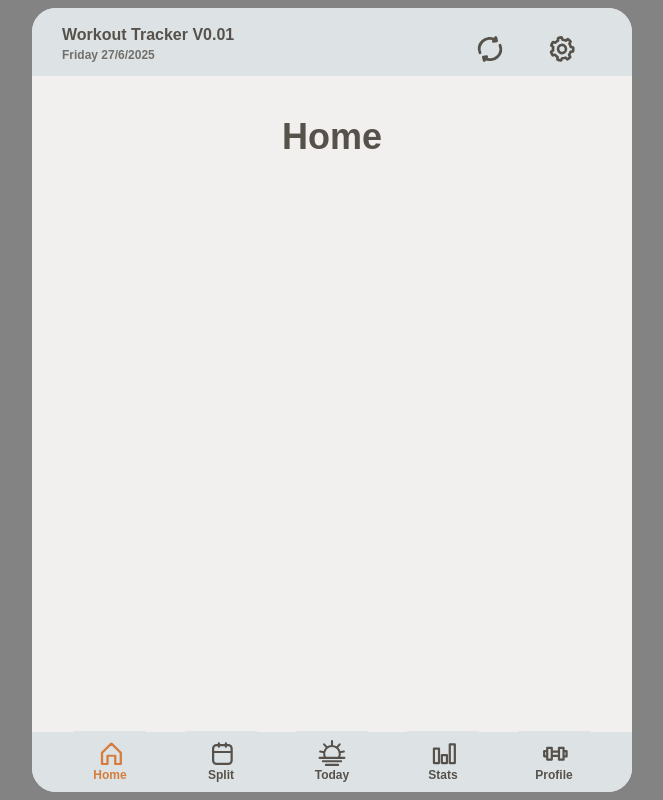
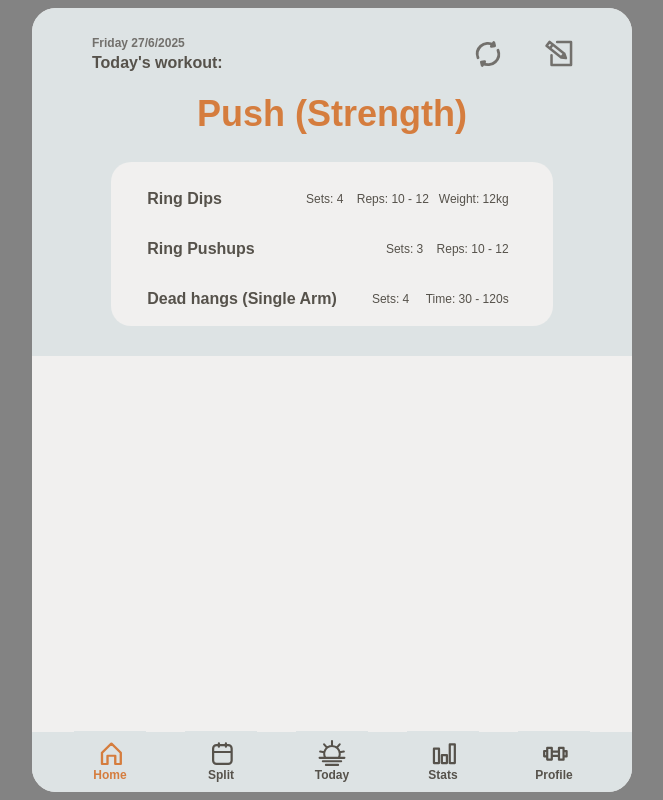
Before and after one commit to snailspot/Workout-Tracker, a plain HTML site: page home.html in a window 1280 px wide. Shown: the whole page, without its empty margins (308-971 px from the left). Drawn offline with Linux system fonts and the light colour scheme.

Commit message:
Header styling for home page

```diff
--- a/assets/css/daily.css
+++ b/assets/css/daily.css
@@ -29,7 +29,7 @@
     transition: all 0.3s;
 }
 .exercise-list li:last-child{
-    margin: var(--xs-padding) 0 var(--sm-padding) 0;
+    margin: var(--xs-padding) 0 var(--m-padding) 0;
 }
 .exercise-list li span{
     display: flex;
--- a/home.html
+++ b/home.html
@@ -5,17 +5,112 @@
     <meta name="viewport" content="width=device-width, initial-scale=1.0">
     <link rel="stylesheet" href="assets/css/styles.css">
     <link rel="stylesheet" href="assets/css/nav.css">
+    <style>
+        .home-workout{
+            display: flex;
+            flex-direction: column;
+            justify-content: center;
+            height: 340px;
+            width: 100%;
+            background-color: var(--nav-bg-color);
+            border-radius: var(--m-padding) var(--m-padding) 0 0;
+            padding-bottom: var(--xs-padding);
+        }
+        .home-workout p[id="date"]{
+            position: absolute;
+            top: 16px;
+            left: 60px;
+            color: var(--sub-text-color);
+            font-weight: bold;
+            font-size: var(--caption);
+        }
+        .home-workout ul{
+            list-style: none;
+            margin: 0 var(--m-padding) 0 var(--m-padding);
+            padding: 0;
+        }
+        .home-workout li{
+            display: flex;
+            justify-content: center;
+            flex-direction: row;
+        }
+        .home-workout h3{
+            margin-top: var(--m-padding);
+            margin-right: auto;
+            margin-left: var(--l-padding);
+            margin-bottom: 0;
+
+            color: var(--main-text-color);
+            font-size: var(--small-headline);
+        }
+        .home-workout a{
+            width: 100%;
+            text-align: center;
+            margin-top: var(--sm-padding);
+            margin-bottom: var(--m-padding);
+        }
+        .home-workout h1{
+            color: var(--highlight-2-color);
+            font-weight: bold;
+        }
+        .home-workout h1:hover{
+            color: var(--highlight-color);
+        }
+        .home-workout button{
+            margin: 0 var(--sm-padding) 0 var(--sm-padding);
+            background-color: var(--nav-bg-color);
+        }
+        .home-workout button + button{
+            margin-right: var(--m-padding);
+        }
+        .home-workout .icon{
+            stroke: var(--sub-text-color);
+        }
+        .home-workout div{
+            width: 80%;
+            background-color: var(--screen-color);
+            padding: var(--sm-padding) 0;
+            border-radius: 20px;
+        }
+        .home-exercises{
+            height: 140px;
+            width: 90%;
+            margin-top: var(--m-padding);
+            overflow-y: scroll;
+        }
+        .home-exercises li{
+            display: flex;
+            flex-direction: row;
+            align-items: center;
+            justify-content: left;
+            margin-left: var(--sm-padding);
+            padding: 0;
+            font-weight: bold;
+        }
+        .home-exercises em{
+            font-size: var(--small-headline);
+            font-style: normal;
+            font-weight: bold;
+            width: 30%;
+        }
+        .home-exercises pre{
+            font-family: Arial, Helvetica, sans-serif;
+            font-size: var(--caption);
+            font-weight: normal;
+            margin-left: auto;
+            margin-right: var(--m-padding);
+        }
+    </style>
     <script src="assets/js/script.js"></script>
     <title>Home</title>
 </head>
 <body>
     <div class="app-container">
-        <nav class="nav-top">
-            <ul>
-                <li><p id="version"></p>
-                    <p id="date"></p></li>
-                <li><ul class="nav-top-buttons">
-                    <li><button title="Skip/Reorder Workout">
+        <div class="home-workout">
+            <header>
+                <ul><li><p id="date"></p></li>
+                    <li><h3>Today's workout:</h3>
+                    <button title="Skip/Reorder Workout">
                         <svg class="icon" width="100%" height="100%" viewBox="0 0 70 70" version="1.1" xmlns="http://www.w3.org/2000/svg" xmlns:xlink="http://www.w3.org/1999/xlink" xml:space="preserve" xmlns:serif="http://www.serif.com/" style="fill-rule:evenodd;clip-rule:evenodd;stroke-linecap:round;stroke-miterlimit:3.02326;">
                         <g id="Layer1" transform="matrix(0.946837,0,0,0.946926,2.27594,4.79247)">
                             <g transform="matrix(1.08299,-0.128242,0.128051,1.08138,-8.02645,-1.65132)">
@@ -36,24 +131,26 @@
                             </g>
                         </g>
                     </svg>
-                    </button></li>
-                    <li><button title="Settings">
-                        <svg class="icon" width="100%" height="100%" viewBox="0 0 70 70" version="1.1" xmlns="http://www.w3.org/2000/svg" xmlns:xlink="http://www.w3.org/1999/xlink" xml:space="preserve" xmlns:serif="http://www.serif.com/" style="fill-rule:evenodd;clip-rule:evenodd;stroke-linecap:round;stroke-linejoin:round;stroke-miterlimit:3.57558;">
-                            <g transform="matrix(1.2647,-0.246306,0.246306,1.2647,-30.068,-9.42522)">
-                                <g id="Layer9">
-                                    <path d="M45.81,26.241L46.5,29.972C48.157,30.426 49.715,31.198 51.092,32.248L54.356,30.477C55.76,31.775 56.944,33.303 57.86,35.001L55.457,37.882C56.145,39.499 56.53,41.234 56.591,42.997L59.971,44.52C59.861,46.459 59.438,48.365 58.721,50.161L55.033,50.023C54.235,51.585 53.157,52.976 51.856,54.125L52.806,57.795C51.265,58.915 49.554,59.763 47.743,60.305L45.548,57.252C43.865,57.583 42.135,57.583 40.452,57.252L38.257,60.305C36.446,59.763 34.735,58.915 33.194,57.795L34.144,54.125C32.843,52.976 31.765,51.585 30.967,50.023L27.279,50.161C26.562,48.365 26.139,46.459 26.029,44.52L29.409,42.997C29.47,41.234 29.855,39.499 30.543,37.882L28.14,35.001C29.056,33.303 30.24,31.775 31.644,30.477L34.908,32.248C36.285,31.198 37.843,30.426 39.5,29.972L40.19,26.241C42.05,25.92 43.95,25.92 45.81,26.241ZM43,37.375C46.284,37.375 48.95,40.12 48.95,43.5C48.95,46.88 46.284,49.625 43,49.625C39.716,49.625 37.05,46.88 37.05,43.5C37.05,40.12 39.716,37.375 43,37.375Z" style="fill:none;stroke-width:4px;"/>
+                    </button>
+                    <button title="Edit">
+                        <svg class="icon" width="100%" height="100%" viewBox="0 0 70 70" version="1.1" xmlns="http://www.w3.org/2000/svg" xmlns:xlink="http://www.w3.org/1999/xlink" xml:space="preserve" xmlns:serif="http://www.serif.com/" style="fill-rule:evenodd;clip-rule:evenodd;stroke-linecap:round;stroke-linejoin:round;stroke-miterlimit:2.87791;">
+                                <g transform="matrix(1.23083,-1.11022e-16,1.11022e-16,1.23083,-7.535,-7.84819)">
+                                    <g id="Layer6">
+                                        <path d="M18.191,15.72L41.404,34.242L36.5,40.388L13.286,21.866L18.191,15.72ZM36.535,40.388L43.901,41.312L41.404,34.29M18.461,25.995L23.365,19.849M52,52.28L21.221,52.28M21.152,36.844L21.221,52.28M52,52.28L52,15.72L30.089,15.72" style="fill:none;stroke-width:4px;"/>
                                     </g>
                                 </g>
                                 <g id="Layer10">
                                 </g>
                             </svg>
                         </button></li>
-                </ul></li>
+                <li><a href="index.html"><h1>Push (Strength)</h1></a></li>
+                <li><div><ul class="home-exercises">
+                    <li><p><em>Ring Dips</em></p><pre> Sets: 4    Reps: 10 - 12   Weight: 12kg</pre></li>
+                    <li><p><em>Ring Pushups</em></p><pre> Sets: 3    Reps: 10 - 12</pre></li>
+                    <li><p><em>Dead hangs (Single Arm)</em></p><pre> Sets: 4     Time: 30 - 120s</pre></li>
+                    <li><p><em>Lateral Raises</em></p><pre> Sets: 4     Time: 12 - 14   Weight: 8kg</pre></li>
+                </ul></div></li>
                 </ul>
-        </nav>
-        <div class="main">
-            <header>
-                <h1>Home</h1>
             </header>
         </div>
         <nav class="nav-bottom">
```
Also changed, not shown: index.html (+0 -1 lines). Lines whose indentation alone changed are shown as unchanged.
